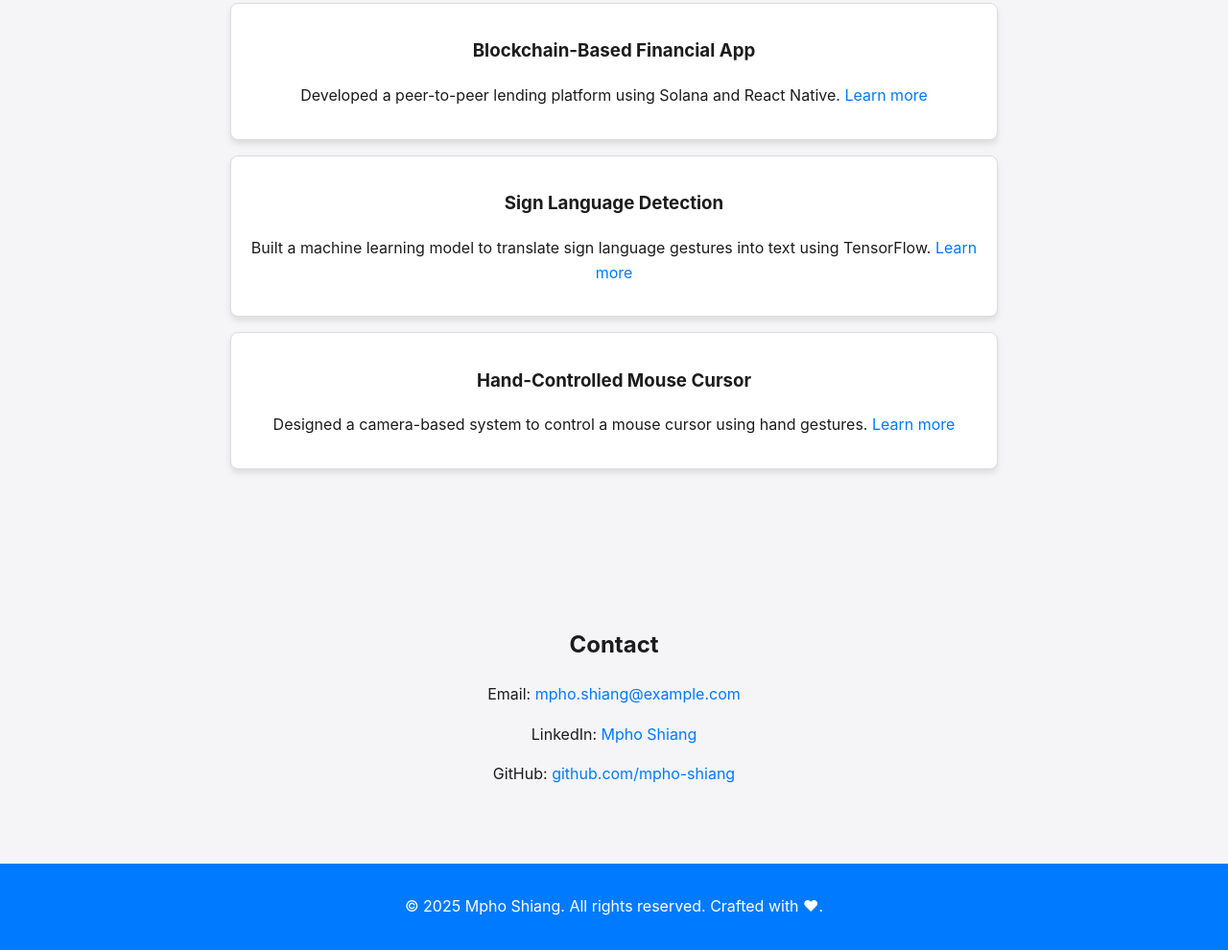
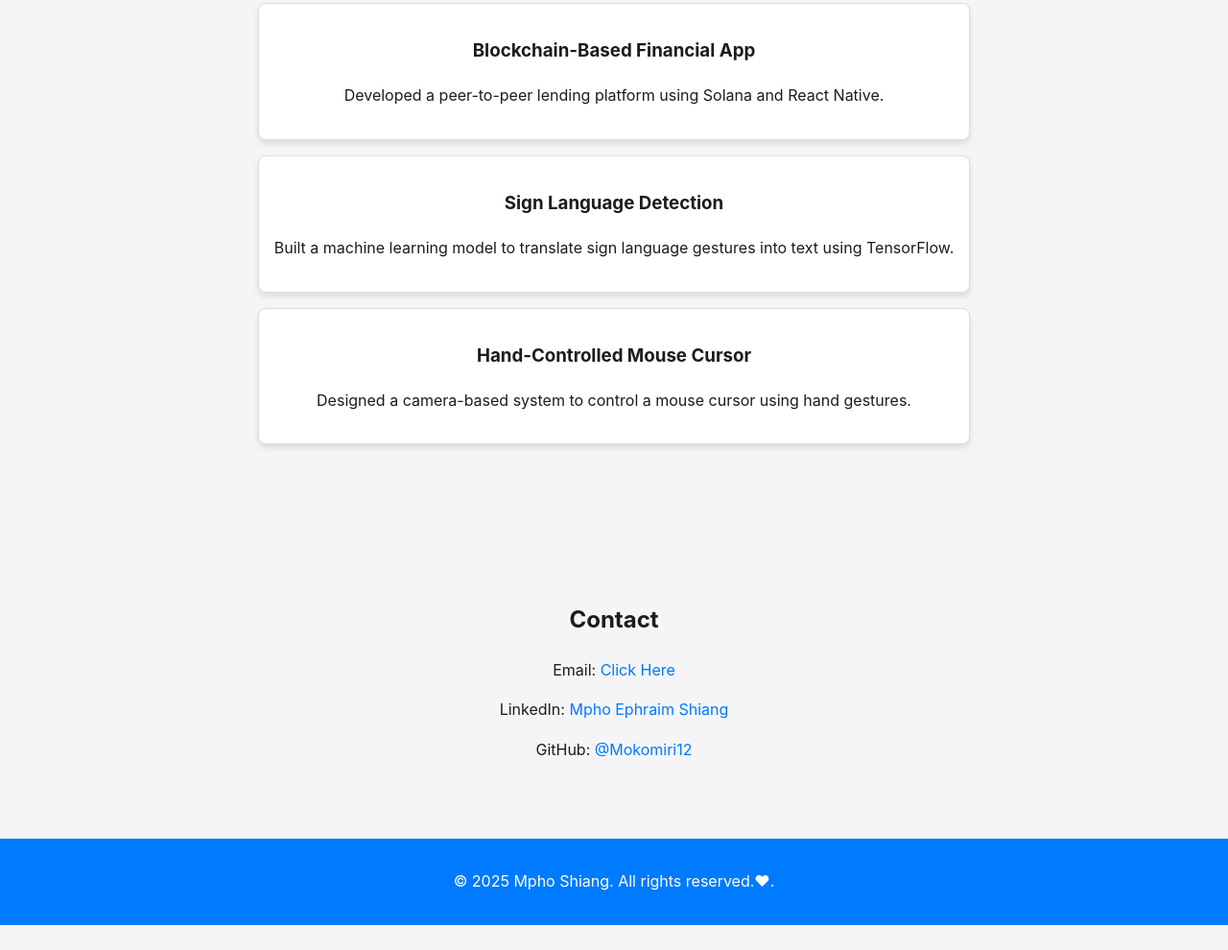
Before and after one commit to Morre12-debug/mphowebsite, a plain HTML site: page index.html in a window 1280 px wide. Shown: the part 1054-2044 px from the top of the page at 96% size. After the commit the page ends 2018 px from the top, so only its background shows below. Drawn offline with Linux system fonts and the light colour scheme.

Commit message:
Update index.html

```diff
--- a/index.html
+++ b/index.html
@@ -76,28 +76,28 @@
       <h2>Projects</h2>
       <div class="project">
         <h3>Blockchain-Based Financial App</h3>
-        <p>Developed a peer-to-peer lending platform using Solana and React Native. <a href="#">Learn more</a></p>
+        <p>Developed a peer-to-peer lending platform using Solana and React Native. <a href="#"></a></p>
       </div>
       <div class="project">
         <h3>Sign Language Detection</h3>
-        <p>Built a machine learning model to translate sign language gestures into text using TensorFlow. <a href="#">Learn more</a></p>
+        <p>Built a machine learning model to translate sign language gestures into text using TensorFlow. <a href="#"></a></p>
       </div>
       <div class="project">
         <h3>Hand-Controlled Mouse Cursor</h3>
-        <p>Designed a camera-based system to control a mouse cursor using hand gestures. <a href="#">Learn more</a></p>
+        <p>Designed a camera-based system to control a mouse cursor using hand gestures. <a href="#"></a></p>
       </div>
     </section>
 
     <section id="contact" class="fade-in">
       <h2>Contact</h2>
-      <p>Email: <a href="mailto:mokmelive@gmail.com">mpho.shiang@example.com</a></p>
-      <p>LinkedIn: <a href="linkedin.com/in/mpho-ephraim-shiang-bba227276" target="_blank">Mpho Shiang</a></p>
-      <p>GitHub: <a href="https://github.com/Mokomiri12" target="_blank">github.com/mpho-shiang</a></p>
+      <p>Email: <a href="mailto:mokmelive@gmail.com">Click Here</a></p>
+      <p>LinkedIn: <a href="linkedin.com/in/mpho-ephraim-shiang-bba227276" target="_blank">Mpho Ephraim Shiang</a></p>
+      <p>GitHub: <a href="https://github.com/Mokomiri12" target="_blank">@Mokomiri12</a></p>
     </section>
   </main>
 
   <footer>
-    <p>&copy; 2025 Mpho Shiang. All rights reserved. Crafted with <span class="heart">♥</span>.</p>
+    <p>&copy; 2025 Mpho Shiang. All rights reserved.<span class="heart">♥</span>.</p>
   </footer>
 
   <script src="scripts/animations.js"></script>
```
